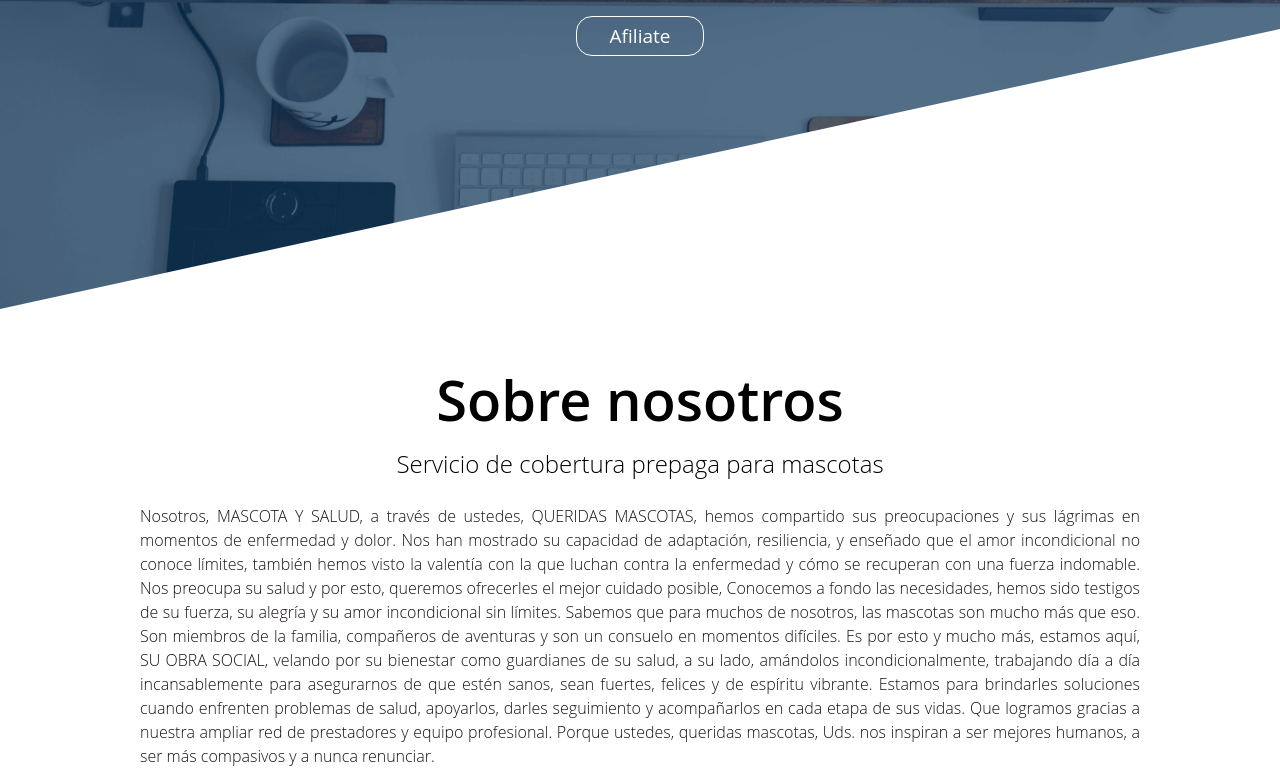
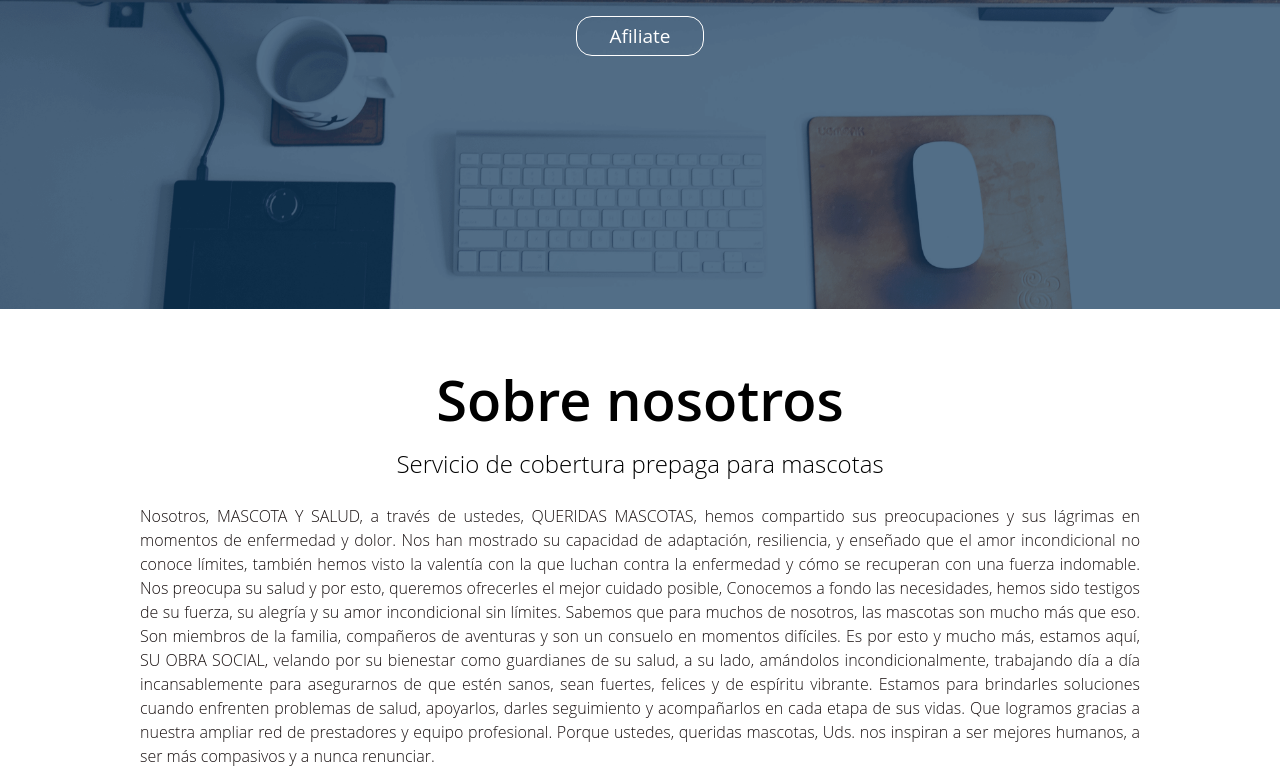
Before and after one commit to MascotaySalud/MascotaySalud, a plain HTML site: page index.html in a window 1280 px wide. Shown: the part 341-1119 px from the top of the page. Drawn offline with Linux system fonts and the light colour scheme.

Commit message:
Update index.html

```diff
--- a/index.html
+++ b/index.html
@@ -20,7 +20,7 @@
             <h3 class="subtitulo">Cuidalos....como vos te cuidas.</h3>
             <a href="https://wa.me/5492646728515"target="_blank" class="boton">Afiliate</a>
         </div>
-        <div class="sesgoabajo"></div>
+        <div class="sesgoarriba"></div>
     </header>
     <main>
         <section class="acerca-de">
```
